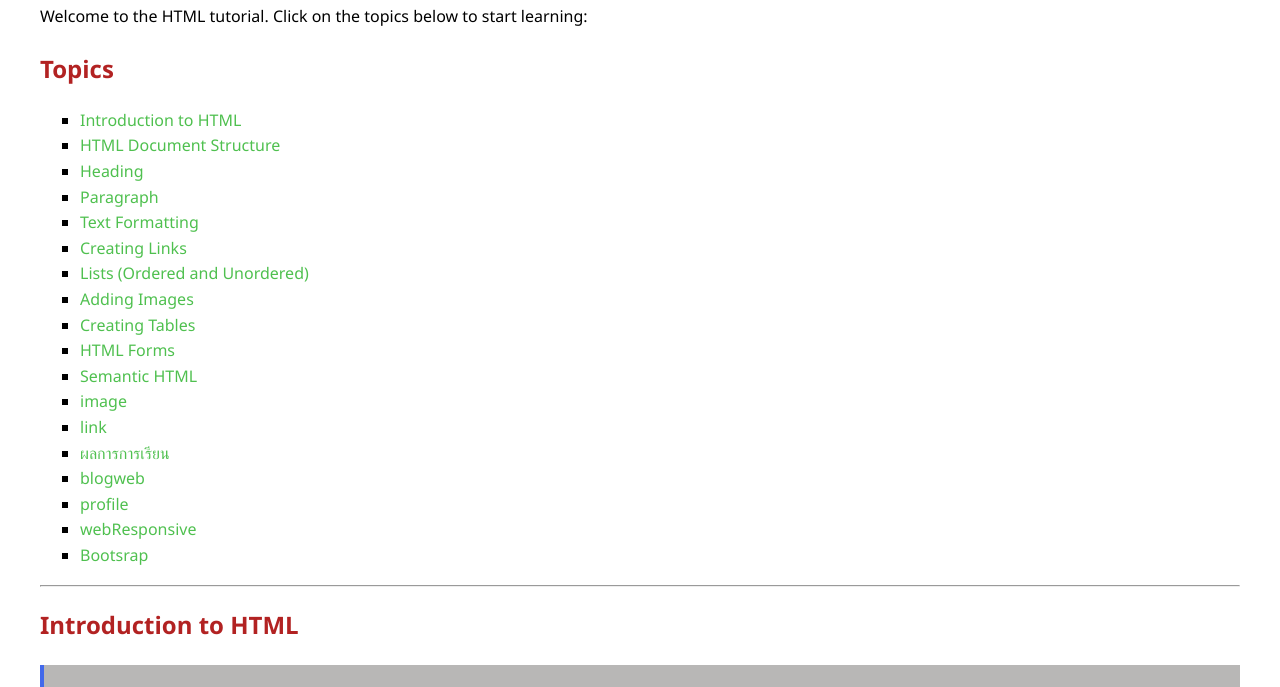
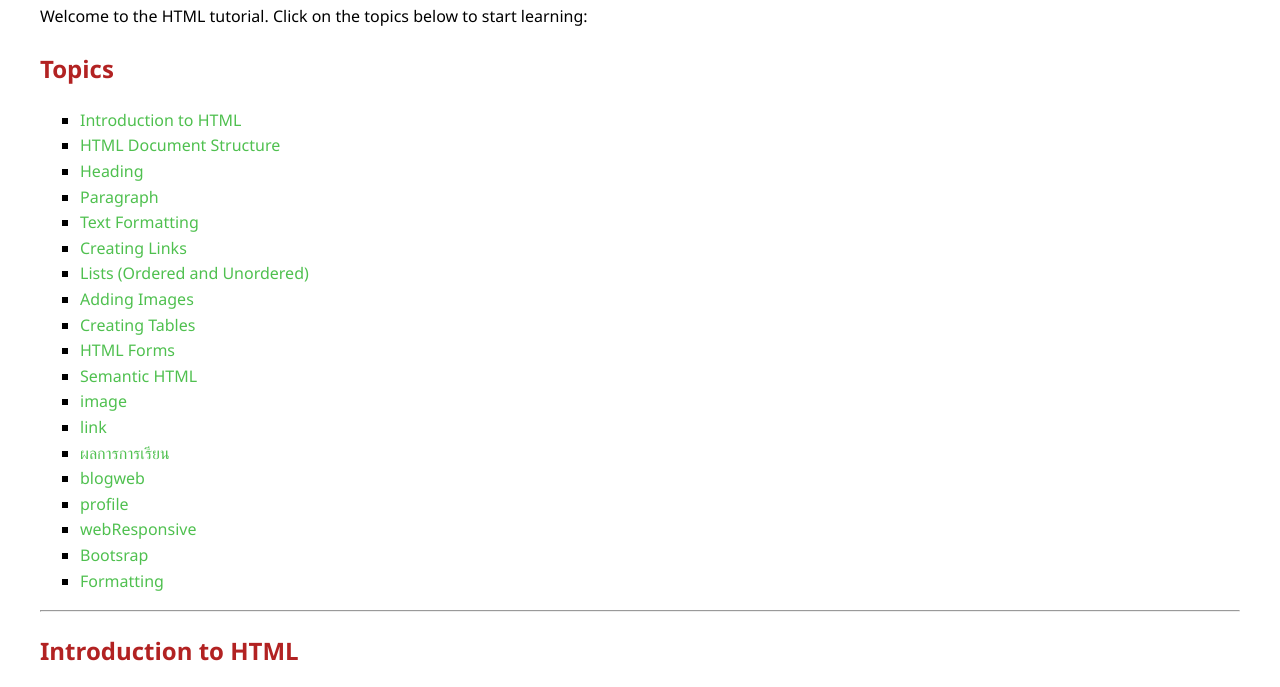
Before and after one commit to Wilasinee674259021/Html-Tutorial-, a plain HTML site: page index.html in a window 1280 px wide. Shown: the part 90-777 px from the top of the page. Drawn offline with Linux system fonts and the light colour scheme.

Commit message:
Formatting

```diff
--- a/index.html
+++ b/index.html
@@ -56,6 +56,7 @@
     <li><a href="profile/contact.html">profile</a></li>
    <li><a href="webResponsive.html">webResponsive</a></li>
    <li><a href="Bootsrap.html">Bootsrap</a></li>
+   <li><a href="Html-Tutorial-/formatting.html">Formatting</a></li>
    </ul>
    <hr>
 <!-- Section 1 -->
```
